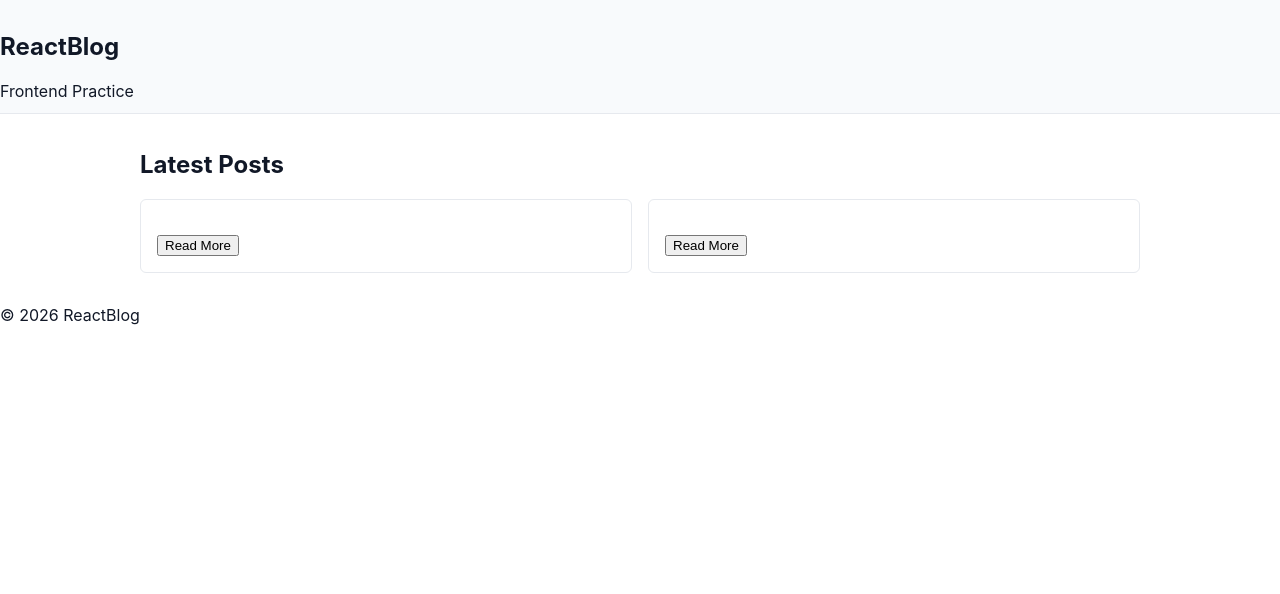
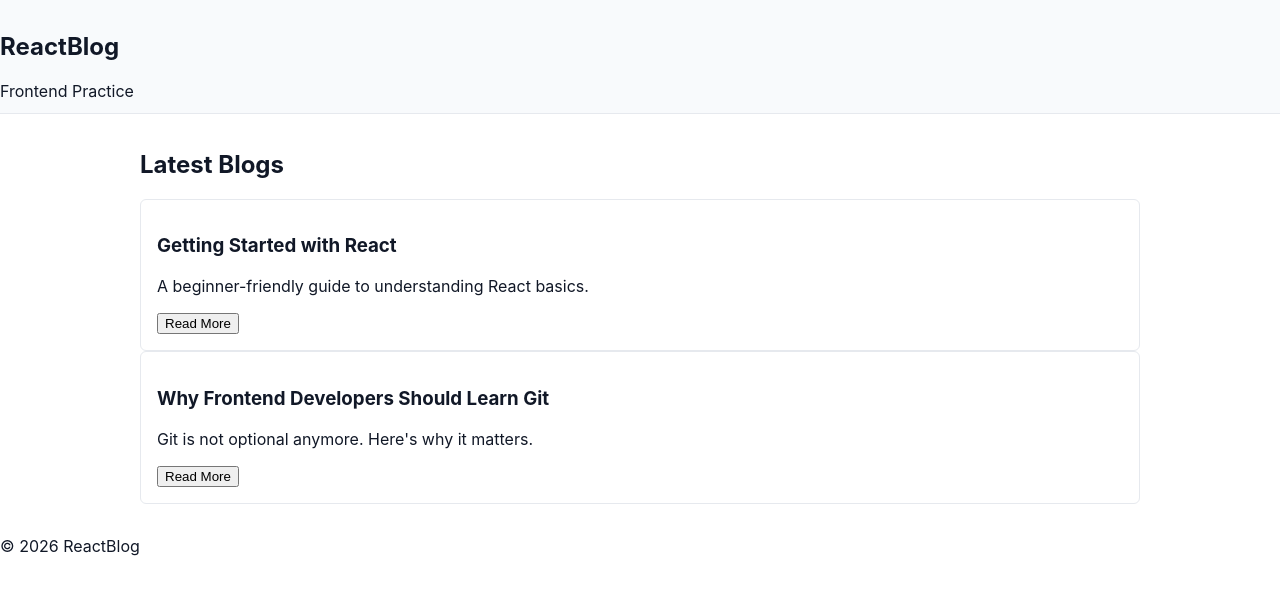
Before and after one commit to AtharvaKulkarni07/Blogs-ui, a React (Vite) app: page / in a window 1280 px wide. Shown: the top 594 px of the page. Built offline with nearby package versions, Linux system fonts and the light colour scheme.

Commit message:
Added: Pages - Home and blogDetails

```diff
--- a/src/pages/Home.jsx
+++ b/src/pages/Home.jsx
@@ -1,16 +1,22 @@
-import React from 'react'
-import BlogCard from '../components/BlogCard'
-import blogs from '../data/blogs'
+import blogs from "../data/blogs";
+import BlogCard from "../components/BlogCard";
 
-export default function Home(){
+function Home() {
   return (
-    <main className="home container">
-      <h2>Latest Posts</h2>
-      <section className="posts">
-        {blogs.map(b => (
-          <BlogCard key={b.id} blog={b} />
+    <section className="container">
+      <h1>Latest Blogs</h1>
+
+      <div className="blog-grid">
+        {blogs.map((blog) => (
+          <BlogCard
+            key={blog.id}
+            title={blog.title}
+            description={blog.description}
+          />
         ))}
-      </section>
-    </main>
-  )
+      </div>
+    </section>
+  );
 }
+
+export default Home;
```
Also changed, not shown: src/pages/BlogDetail.jsx (+9 -15 lines).
